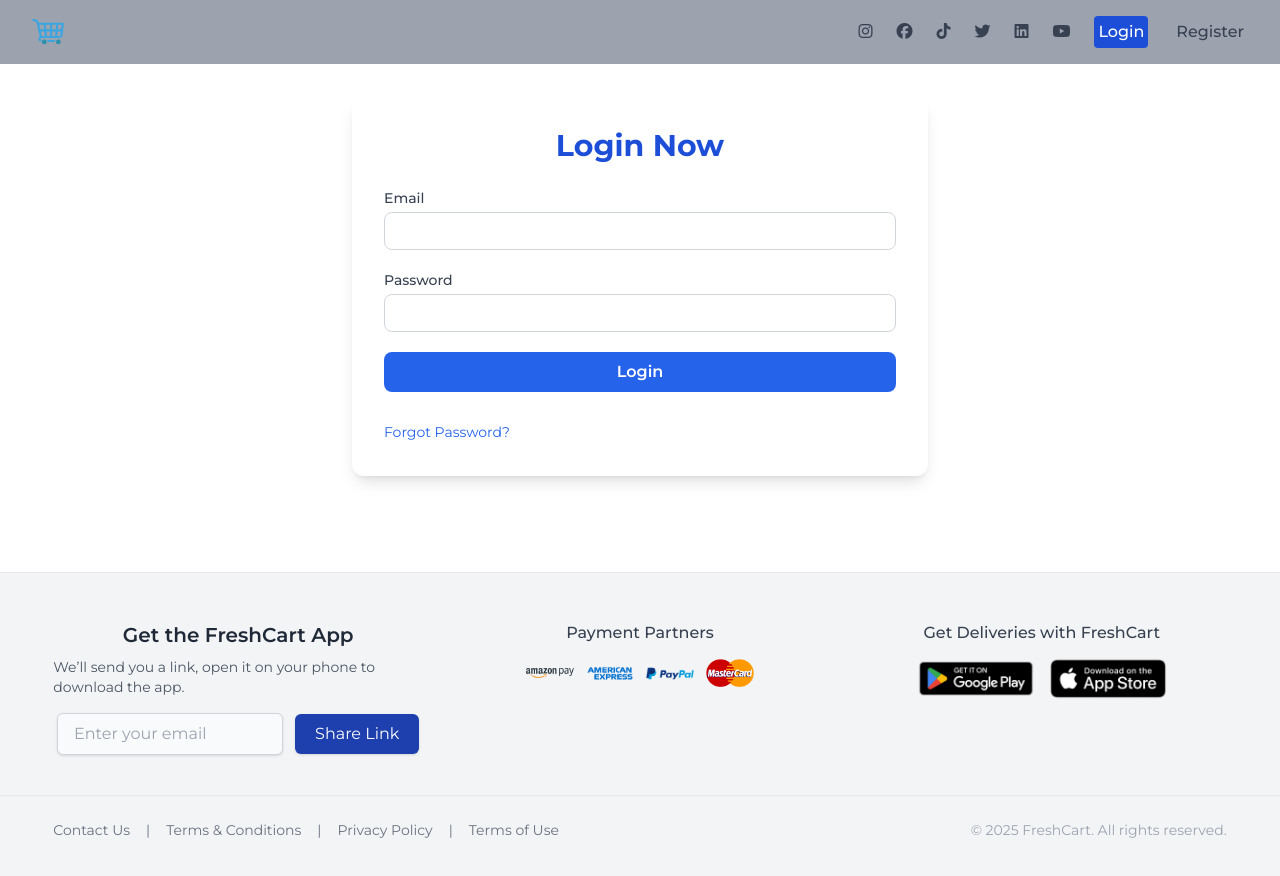
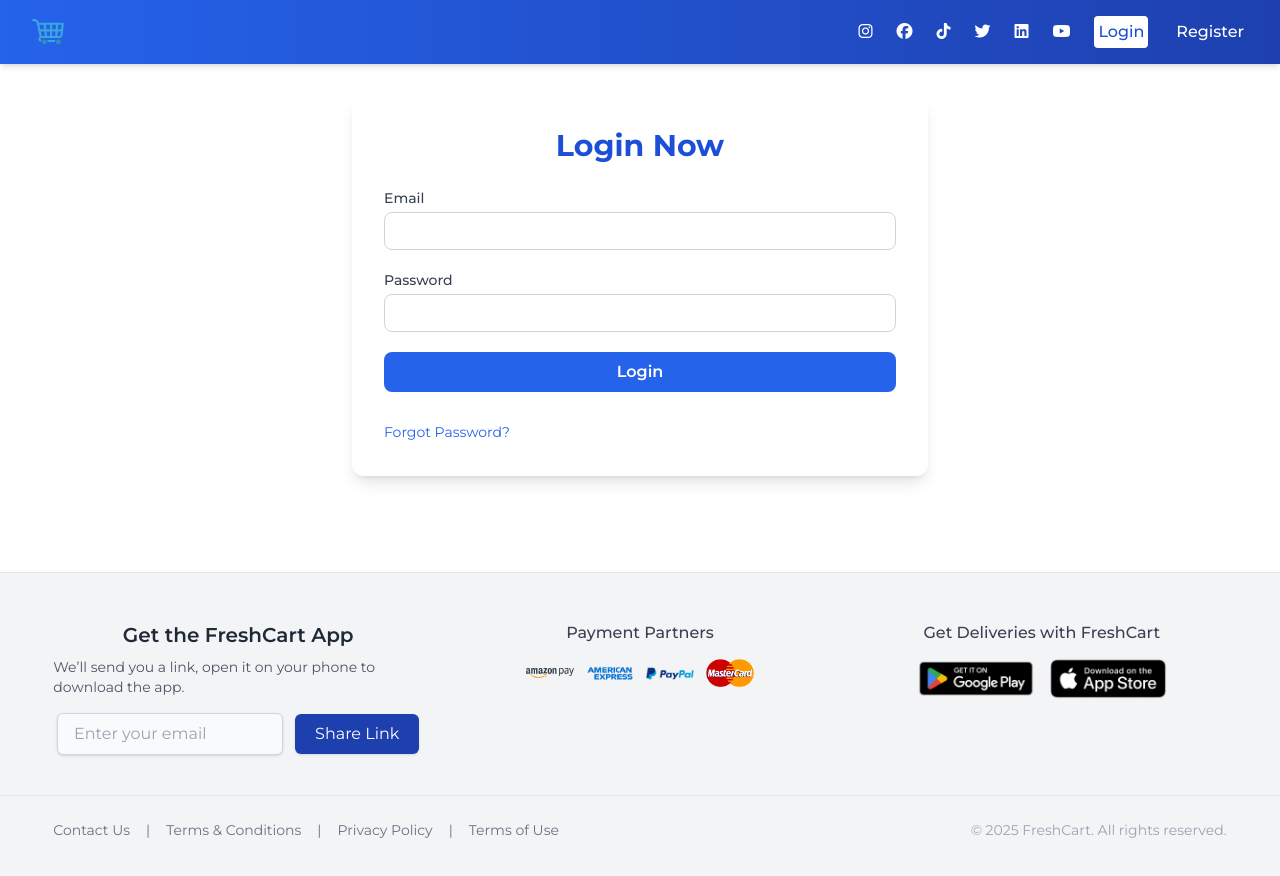
Before and after one commit to ShadenKhaled85/ECommerce-App, an Angular app: page /login in a window 1280 px wide. Shown: the top 876 px of the page. Built offline with nearby package versions, Linux system fonts and the light colour scheme.

Commit message:
Resolving Vercel deploy issue

```diff
--- a/src/app/app.routes.server.ts
+++ b/src/app/app.routes.server.ts
@@ -10,6 +10,10 @@ export const serverRoutes: ServerRoute[] = [
     renderMode: RenderMode.Server
   },
   {
+    path: 'categoryDetails/:catId',
+    renderMode: RenderMode.Server
+  },
+  {
     path: '**',
     renderMode: RenderMode.Prerender
   }
--- /dev/null
+++ b/src/app/core/services/brand/brand.service.ts
@@ -0,0 +1,9 @@
+import { Injectable } from '@angular/core';
+
+@Injectable({
+  providedIn: 'root'
+})
+export class BrandService {
+
+  constructor() { }
+}
--- a/src/app/layouts/navbar/navbar.component.html
+++ b/src/app/layouts/navbar/navbar.component.html
@@ -1,95 +1,122 @@
-<nav class="bg-gray-400 border-gray-200">
+<nav class="bg-gradient-to-r from-blue-600 to-blue-800 shadow-md border-gray-200">
   <div class="max-w-screen-2xl flex flex-wrap items-center justify-between mx-auto p-4">
     <a href="" class="flex items-center space-x-3 rtl:space-x-reverse">
       <img src="/images/blue-shopping-cart.svg" class="w-16 h-8" alt="freshcart">
     </a>
 
-    <button data-collapse-toggle="navbar-default" type="button"
-      class="inline-flex items-center p-2 w-10 h-10 justify-center text-sm text-gray-500 rounded-lg md:hidden hover:bg-gray-100 focus:outline-none focus:ring-2 focus:ring-gray-200 dark:text-gray-400 dark:hover:bg-gray-700 dark:focus:ring-gray-600"
+    <!-- ? Mobile Toggle Button -->
+    <button (click)="isMenuOpen = !isMenuOpen" type="button"
+      class="inline-flex items-center p-2 w-10 h-10 justify-center text-sm text-white rounded-lg md:hidden hover:bg-blue-700 focus:outline-none focus:ring-2 focus:ring-white transition"
       aria-controls="navbar-default" aria-expanded="false">
       <span class="sr-only">Open main menu</span>
-      <svg class="w-5 h-5" aria-hidden="true" xmlns="http://www.w3.org/2000/svg" fill="none" viewBox="0 0 17 14">
+      <!-- ? Menu Icon -->
+      <svg [class.hidden]="isMenuOpen" class="w-5 h-5" aria-hidden="true" xmlns="http://www.w3.org/2000/svg" fill="none"
+        viewBox="0 0 17 14">
         <path stroke="currentColor" stroke-linecap="round" stroke-linejoin="round" stroke-width="2"
           d="M1 1h15M1 7h15M1 13h15" />
       </svg>
+      <!-- ? Close Icon -->
+      <svg [class.hidden]="!isMenuOpen" class="w-5 h-5" aria-hidden="true" xmlns="http://www.w3.org/2000/svg"
+        fill="none" viewBox="0 0 17 14">
+        <path stroke="currentColor" stroke-linecap="round" stroke-linejoin="round" stroke-width="2"
+          d="M1 1l15 12M1 13L16 1" />
+      </svg>
     </button>
 
-    <div class="hidden w-full text-gray-700 md:flex flex-grow justify-between md:w-auto md:px-4" id="navbar-default">
+    <!-- ? Menu -->
+    <div [class.hidden]="!isMenuOpen"
+      class="w-full text-white md:flex flex-grow justify-between md:w-auto md:px-4 transition-all duration-300 ease-in-out"
+      id="navbar-default">
+
       <!-- ? Nav Links -->
       <ul
-        class="capitalize font-medium flex flex-col p-4 md:p-0 mt-4 border border-gray-100 rounded-lg md:flex-row md:space-x-6 rtl:space-x-reverse md:mt-0 md:border-0">
-        @if (isLoggedIn()){
+        class="capitalize font-medium flex flex-col p-4 md:p-0 mt-4 border border-blue-500 rounded-lg md:flex-row md:space-x-6 rtl:space-x-reverse md:mt-0 md:border-0">
+        @if (isLoggedIn()) {
         <li>
-          <a routerLink="home" routerLinkActive="bg-blue-700 rounded-lg text-white"
-            class="block py-2 px-3 rounded-sm md:p-1" aria-current="page">home</a>
+          <a routerLink="home" routerLinkActive="bg-white text-blue-700 rounded-lg"
+            class="block py-2 px-3 hover:bg-white hover:text-blue-700 transition rounded-sm md:p-1"
+            aria-current="page">home</a>
         </li>
         <li>
-          <a routerLink="cart" routerLinkActive="bg-blue-700 rounded-lg text-white"
-            class="block py-2 px-3 rounded-sm md:p-1" aria-current="page">cart</a>
+          <a routerLink="cart" routerLinkActive="bg-white text-blue-700 rounded-lg"
+            class="block py-2 px-3 hover:bg-white hover:text-blue-700 transition rounded-sm md:p-1"
+            aria-current="page">cart</a>
         </li>
         <li>
-          <a routerLink="products" routerLinkActive="bg-blue-700 rounded-lg text-white"
-            class="block py-2 px-3 rounded-sm md:p-1" aria-current="page">products</a>
+          <a routerLink="products" routerLinkActive="bg-white text-blue-700 rounded-lg"
+            class="block py-2 px-3 hover:bg-white hover:text-blue-700 transition rounded-sm md:p-1"
+            aria-current="page">products</a>
         </li>
         <li>
-          <a routerLink="categories" routerLinkActive="bg-blue-700 rounded-lg text-white"
-            class="block py-2 px-3 rounded-sm md:p-1" aria-current="page">categories</a>
+          <a routerLink="categories" routerLinkActive="bg-white text-blue-700 rounded-lg"
+            class="block py-2 px-3 hover:bg-white hover:text-blue-700 transition rounded-sm md:p-1"
+            aria-current="page">categories</a>
         </li>
         <li>
-          <a routerLink="brands" routerLinkActive="bg-blue-700 rounded-lg text-white"
-            class="block py-2 px-3 rounded-sm md:p-1" aria-current="page">brands</a>
+          <a routerLink="brands" routerLinkActive="bg-white text-blue-700 rounded-lg"
+            class="block py-2 px-3 hover:bg-white hover:text-blue-700 transition rounded-sm md:p-1"
+            aria-current="page">brands</a>
         </li>
         <li>
-          <a routerLink="allorders" routerLinkActive="bg-blue-700 rounded-lg text-white"
-            class="block py-2 px-3 rounded-sm md:p-1" aria-current="page">My Orders</a>
+          <a routerLink="allorders" routerLinkActive="bg-white text-blue-700 rounded-lg"
+            class="block py-2 px-3 hover:bg-white hover:text-blue-700 transition rounded-sm md:p-1"
+            aria-current="page">My Orders</a>
         </li>
         }
       </ul>
 
       <!-- ? Nav Icons -->
       <ul
-        class="capitalize font-medium flex items-center flex-col p-4 md:p-0 mt-4 border border-gray-100 rounded-lg md:flex-row md:space-x-6 rtl:space-x-reverse md:mt-0 md:border-0">
+        class="capitalize font-medium flex items-center flex-col p-4 md:p-0 mt-4 border border-blue-500 rounded-lg md:flex-row md:space-x-6 rtl:space-x-reverse md:mt-0 md:border-0">
         <li>
-          <a href="" class="block py-2 px-3 700 rounded-sm 700 md:p-0" aria-current="page">
+          <a href="" class="block py-2 px-3 hover:text-gray-200 hover:scale-110 transition rounded-sm md:p-0"
+            aria-current="page">
             <i class="fab fa-instagram"></i></a>
         </li>
         <li>
-          <a href="" class="block py-2 px-3 rounded-sm md:p-0" aria-current="page">
+          <a href="" class="block py-2 px-3 hover:text-gray-200 hover:scale-110 transition rounded-sm md:p-0"
+            aria-current="page">
             <i class="fab fa-facebook"></i></a>
         </li>
         <li>
-          <a href="" class="block py-2 px-3 rounded-sm md:p-0" aria-current="page">
+          <a href="" class="block py-2 px-3 hover:text-gray-200 hover:scale-110 transition rounded-sm md:p-0"
+            aria-current="page">
             <i class="fab fa-tiktok"></i></a>
         </li>
         <li>
-          <a href="" class="block py-2 px-3 rounded-sm md:p-0" aria-current="page">
+          <a href="" class="block py-2 px-3 hover:text-gray-200 hover:scale-110 transition rounded-sm md:p-0"
+            aria-current="page">
             <i class="fab fa-twitter"></i></a>
         </li>
         <li>
-          <a href="" class="block py-2 px-3 rounded-sm md:p-0" aria-current="page">
+          <a href="" class="block py-2 px-3 hover:text-gray-200 hover:scale-110 transition rounded-sm md:p-0"
+            aria-current="page">
             <i class="fab fa-linkedin"></i></a>
         </li>
         <li>
-          <a href="" class="block py-2 px-3 rounded-sm md:p-0" aria-current="page">
+          <a href="" class="block py-2 px-3 hover:text-gray-200 hover:scale-110 transition rounded-sm md:p-0"
+            aria-current="page">
             <i class="fab fa-youtube"></i></a>
         </li>
 
         @if (isLoggedIn()) {
         <li>
-          <a (click)="signOut()" class="block py-2 px-3 rounded-sm md:p-0 cursor-pointer" aria-current="page">
+          <a (click)="signOut()"
+            class="block py-2 px-3 hover:bg-white hover:text-blue-700 transition rounded-sm md:p-0 cursor-pointer"
+            aria-current="page">
             Logout</a>
         </li>
         }
 
         @else {
         <li>
-          <a routerLink="login" routerLinkActive="bg-blue-700 rounded-lg text-white"
-            class="block py-2 px-3 rounded-sm md:p-1" aria-current="page">
+          <a routerLink="login" routerLinkActive="bg-white text-blue-700 rounded-lg"
+            class="block py-2 px-3 hover:bg-white hover:text-blue-700 transition rounded-sm md:p-1" aria-current="page">
             Login</a>
         </li>
         <li>
-          <a routerLink="register" routerLinkActive="bg-blue-700 rounded-lg text-white"
-            class="block py-2 px-3 rounded-sm md:p-1" aria-current="page">
+          <a routerLink="register" routerLinkActive="bg-white text-blue-700 rounded-lg"
+            class="block py-2 px-3 hover:bg-white hover:text-blue-700 transition rounded-sm md:p-1" aria-current="page">
             Register</a>
         </li>
         }
--- a/src/app/layouts/navbar/navbar.component.ts
+++ b/src/app/layouts/navbar/navbar.component.ts
@@ -15,6 +15,7 @@ export class NavbarComponent implements OnInit{
 
   // @Input() isLoggedIn: boolean = true;
   isLoggedIn = input<boolean>(true);
+  isMenuOpen : boolean = false;
 
   ngOnInit(): void {
     this.flowbiteService.loadFlowbite((flowbite) => {
--- a/src/app/pages/category-details/category-details.component.ts
+++ b/src/app/pages/category-details/category-details.component.ts
@@ -44,7 +44,6 @@ export class CategoryDetailsComponent implements OnInit {
     });
   }
 
-
   addProductToCart(productId:string){
     this.cartService.addProductToCart(productId).subscribe({
       next: (res)=>{
```
Also changed, not shown: 1 other file (tests, documents, lock files or other folders).
